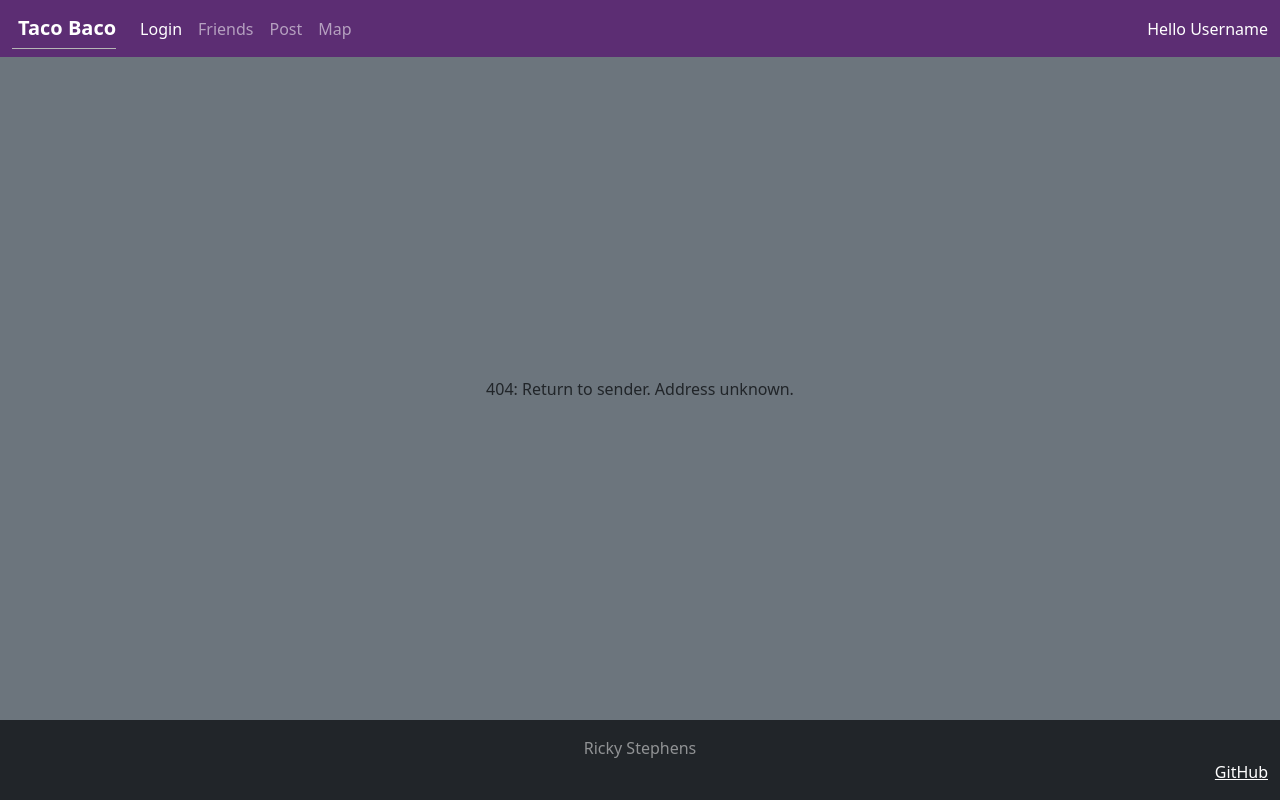
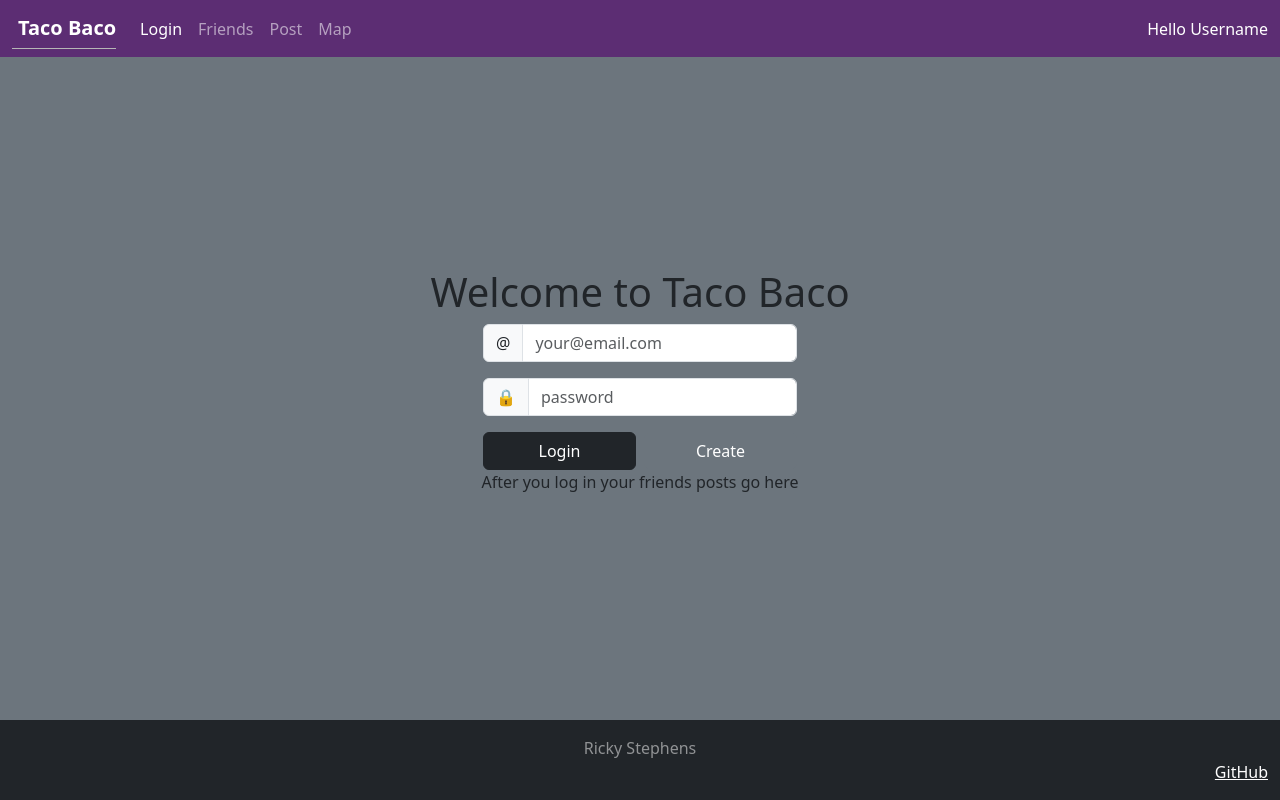
Before and after one commit to cedlark/CS-260-new, a React (Vite) app: page /login in a window 1280 px wide. Before the commit this address had no page. Built offline with nearby package versions, Linux system fonts and the light colour scheme.

Commit message:
Put stuff in the jsx files

```diff
--- a/src/app.jsx
+++ b/src/app.jsx
@@ -46,10 +46,10 @@ export default function App() {
         </header>
 
         <Routes>
-        <Route path='/' element={<Login />} exact />
-        <Route path='/play' element={<Friends />} />
-        <Route path='/scores' element={<Post />} />
-        <Route path='/about' element={<Map />} />
+        <Route path='/login' element={<Login />} exact />
+        <Route path='/friends' element={<Friends />} />
+        <Route path='/post' element={<Post />} />
+        <Route path='/map' element={<Map />} />
         <Route path='*' element={<NotFound />} />
         </Routes>
 
--- a/src/friends/friends.jsx
+++ b/src/friends/friends.jsx
@@ -1,9 +1,14 @@
 import React from 'react';
+import './friends.css'
 
 export function Friends() {
   return (
     <main className="container-fluid bg-secondary text-center">
-      <div>login displayed here</div>
+      <button id = "newFriend" onclick="foo()">Find New Friends</button>
+      <p>
+
+        Here you can see all of your current friends.
+      </p>
     </main>
   );
 }
--- a/src/login/login.jsx
+++ b/src/login/login.jsx
@@ -3,7 +3,22 @@ import React from 'react';
 export function Login() {
   return (
     <main className="container-fluid bg-secondary text-center">
-      <div>login displayed here</div>
+      <h1>Welcome to Taco Baco</h1>
+        <form method="get" action="play.html" class="w-25">
+          <div class="mb-3 input-group">
+            <span class="input-group-text">@</span>
+            <input type="text" class="form-control" placeholder="your@email.com" />
+          </div>
+          <div class="mb-3 input-group">
+            <span class="input-group-text">🔒</span>
+            <input type="password" class="form-control" placeholder="password" />
+          </div>
+          <div class="d-flex gap-2">
+            <button type="submit" class="btn btn-dark w-50">Login</button>
+            <button type="submit" class="btn btn-secondary w-50">Create</button>
+          </div>
+        </form>
+        <p>After you log in your friends posts go here</p>
     </main>
   );
 }
--- a/src/map/map.jsx
+++ b/src/map/map.jsx
@@ -3,7 +3,9 @@ import React from 'react';
 export function Map() {
   return (
     <main className="container-fluid bg-secondary text-center">
-      <div>login displayed here</div>
+      <h2>Find Taco Shops Near You!</h2>
+
+        <img src = "maps.jpeg" />
     </main>
   );
 }
--- a/src/post/post.jsx
+++ b/src/post/post.jsx
@@ -3,7 +3,28 @@ import React from 'react';
 export function Post() {
   return (
     <main className="container-fluid bg-secondary text-center">
-      <div>login displayed here</div>
+      <br />
+
+<div>
+  <label htmlFor="count">Enter Text Here</label>
+  <input type="text" id="count" defaultValue="--" readOnly />
+</div>
+
+<br />
+
+<div>
+  <button>Add A Post</button>
+</div>
+
+<br />
+
+<div>
+  <h2>Previous Posts</h2>
+  <div>
+      <p>mmmm Tacos</p>
+      <img src = "tacos.svg" width = "300px" />
+  </div>
+</div>
     </main>
   );
 }
```
Also changed, not shown: public/css-scripts/friends.css (deleted), public/css-scripts/map.css (deleted), public/css-scripts/post.css (deleted), src/friends/friends.css (added), src/map/map.css (added), src/post/post.css (added).
